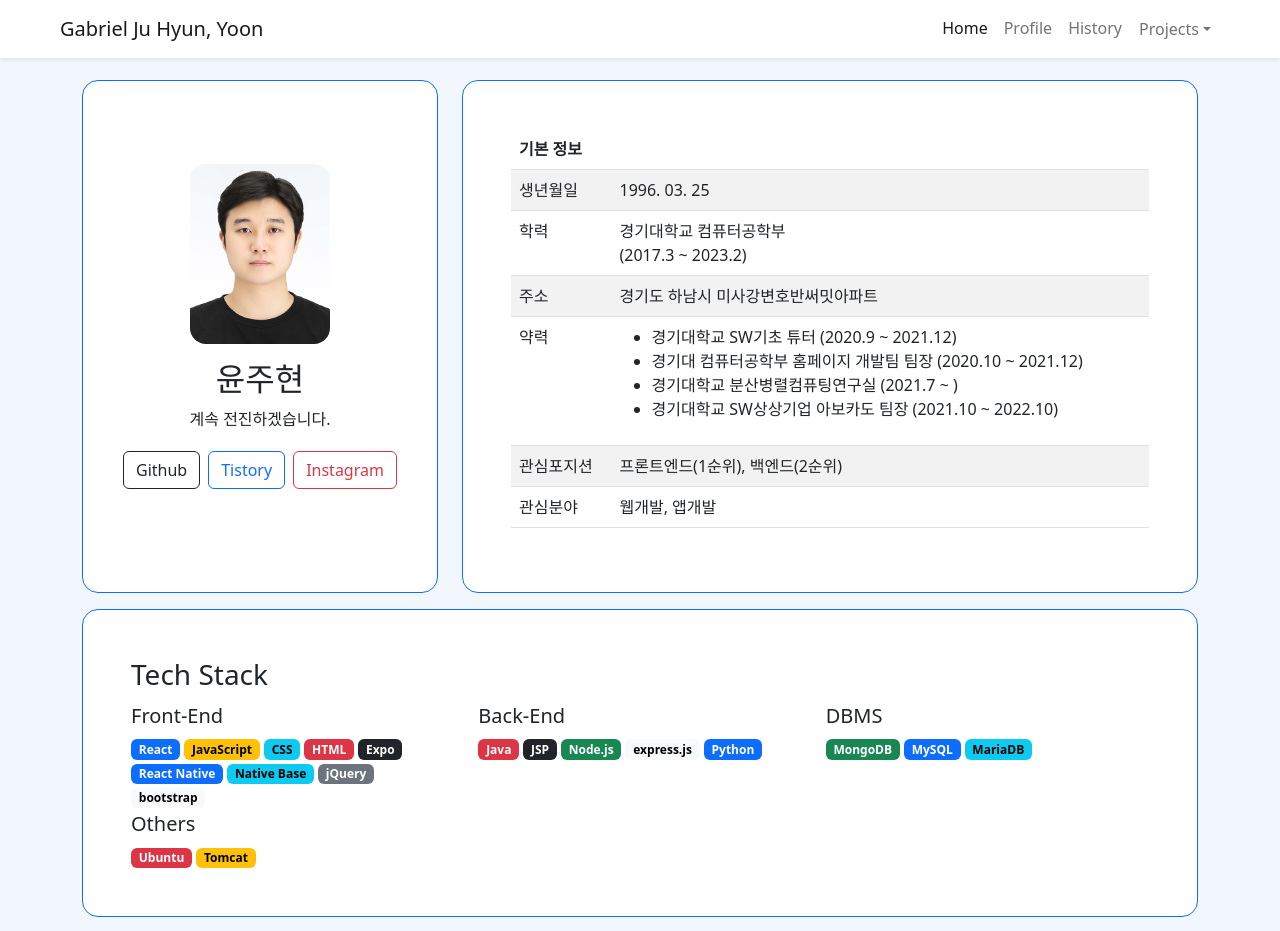
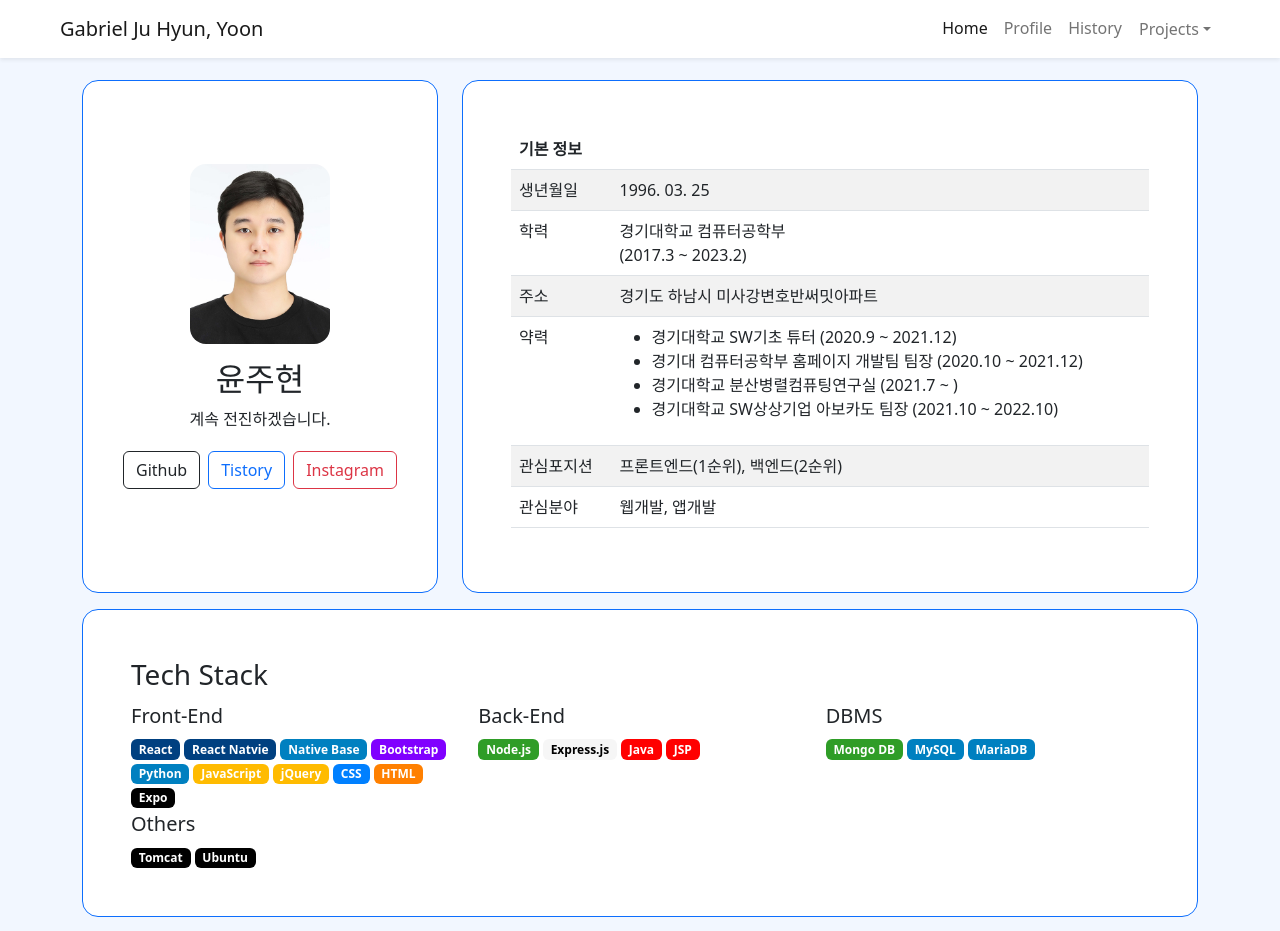
Before and after one commit to gabrielyoon7/gabrielyoon7, a React (Create React App) app: page /gabrielyoon7/profile in a window 1280 px wide. Shown: the top 931 px of the page. Built offline with nearby package versions, Linux system fonts and the light colour scheme.

Commit message:
기술표 업데이트

```diff
--- /dev/null
+++ b/src/assets/data/tech.js
@@ -0,0 +1,25 @@
+
+const tech = [
+    { type:"fe", label: "React", value: "react", bgColor:"#004080", txtColor:'#FFFFFF'},
+    { type:"fe", label: "React Natvie", value: "react-native", bgColor:'#004080', txtColor:'#FFFFFF'},
+    { type:"fe", label: "Native Base", value: "native-base", bgColor:"#0080c0", txtColor:'#FFFFFF'},
+    { type:"fe", label: "Bootstrap", value: "bootstrap", bgColor:"#8000ff", txtColor:'#FFFFFF'},
+    { type:"be", label: "Node.js", value: "node-js", bgColor:'#2F9D27', txtColor:'#FFFFFF'},
+    { type:"db", label: "Mongo DB", value: "mongo-db", bgColor:'#2F9D27', txtColor:'#FFFFFF'},
+    { type:"db", label: "MySQL", value: "mysql", bgColor:"#0080c0", txtColor:'#FFFFFF'},
+    { type:"db", label: "MariaDB", value: "mariadb", bgColor:"#0080c0", txtColor:'#FFFFFF'},
+    { type:"be", label: "Express.js", value: "express-js", bgColor:'#F6F6F6', txtColor:'#000000'},
+    { type:"be", label: "Java", value: "java", bgColor:'#FF0000', txtColor:'#FFFFFF'},
+    { type:"fe", label: "Python", value: "python", bgColor:"#0080c0", txtColor:'#FFFFFF'},
+    { type:"be", label: "JSP", value: "jsp", bgColor:'#FF0000', txtColor:'#FFFFFF'},
+    { type:"fe", label: "JavaScript", value: "javascript", bgColor:'#FFBB00', txtColor:'#FFFFFF'},
+    { type:"fe", label: "jQuery", value: "jquery", bgColor:'#FFBB00', txtColor:'#FFFFFF'},
+    { type:"fe", label: "CSS", value: "css", bgColor:"#0080ff", txtColor:'#FFFFFF'},
+    { type:"fe", label: "HTML", value: "html", bgColor:"#ff8000", txtColor:'#FFFFFF'},
+    { type:"fe", label: "Expo", value: "expo", bgColor:"#000000", txtColor:'#FFFFFF'},
+    { type:"etc", label: "Tomcat", value: "tomcat", bgColor:"#000000", txtColor:'#FFFFFF'},
+    { type:"etc", label: "Ubuntu", value: "ubuntu", bgColor:"#000000", txtColor:'#FFFFFF'},
+    { label: "??", value: "??", bgColor:"", txtColor:'#FFFFFF', disabled: true },
+]
+
+export default tech;
--- a/src/container/profile/TechStack.js
+++ b/src/container/profile/TechStack.js
@@ -1,44 +1,31 @@
+import tech from "../../assets/data/tech"
+
 export default () => {
-    const tech = [
-        { type: "fe", name: "React", color: "primary" },
-        { type: "fe", name: "JavaScript", color: "warning" },
-        { type: "fe", name: "CSS", color: "info" },
-        { type: "fe", name: "HTML", color: "danger" },
-        { type: "fe", name: "Expo", color: "dark" },
-        { type: "fe", name: "React Native", color: "primary" },
-        { type: "fe", name: "Native Base", color: "info" },
-        { type: "be", name: "Java", color: "danger" },
-        { type: "be", name: "JSP", color: "dark" },
-        { type: "fe", name: "jQuery", color: "secondary" },
-        { type: "db", name: "MongoDB", color: "success" },
-        { type: "be", name: "Node.js", color: "success" },
-        { type: "be", name: "express.js", color: "light" },
-        { type: "be", name: "Python", color: "primary" },
-        { type: "db", name: "MySQL", color: "primary" },
-        { type: "db", name: "MariaDB", color: "info" },
-        { type: "fe", name: "bootstrap", color: "light" },
-        { type: "etc", name: "Ubuntu", color: "danger" },
-        { type: "etc", name: "Tomcat", color: "warning" },
-    ]
+    const findTech = (t) => {
+        const idx = tech.findIndex((tech)=>tech.value===t.value)
+        return tech[idx]
+    }
+    // console.log(tech)
+
     return (
         <>
             <h3>Tech Stack</h3>
             <div className="row">
                 <div className="col-md-4 my-1">
                     <h5>Front-End</h5>
-                    {tech.filter((t) => t.type === 'fe').map((t) => <span key={t.name} className={"me-1 badge text-bg-" + t.color}>{t.name}</span>)}
+                    {tech.filter((t) => t.type === 'fe').map((t)=><span key={t.value} className="badge me-1" style={{"backgroundColor":findTech(t).bgColor, "color":findTech(t).txtColor}}>{findTech(t).label}</span>)}
                 </div>
                 <div className="col-md-4 my-1">
                     <h5>Back-End</h5>
-                    {tech.filter((t) => t.type === 'be').map((t) => <span key={t.name} className={"me-1 badge text-bg-" + t.color}>{t.name}</span>)}
+                    {tech.filter((t) => t.type === 'be').map((t)=><span key={t.value} className="badge me-1" style={{"backgroundColor":findTech(t).bgColor, "color":findTech(t).txtColor}}>{findTech(t).label}</span>)}
                 </div>
                 <div className="col-md-4 my-1">
                     <h5>DBMS</h5>
-                    {tech.filter((t) => t.type === 'db').map((t) => <span key={t.name} className={"me-1 badge text-bg-" + t.color}>{t.name}</span>)}
+                    {tech.filter((t) => t.type === 'db').map((t)=><span key={t.value} className="badge me-1" style={{"backgroundColor":findTech(t).bgColor, "color":findTech(t).txtColor}}>{findTech(t).label}</span>)}
                 </div>
                 <div className="col">
                     <h5>Others</h5>
-                    {tech.filter((t) => t.type === 'etc').map((t) => <span key={t.name} className={"me-1 badge text-bg-" + t.color}>{t.name}</span>)}
+                    {tech.filter((t) => t.type === 'etc').map((t)=><span key={t.value} className="badge me-1" style={{"backgroundColor":findTech(t).bgColor, "color":findTech(t).txtColor}}>{findTech(t).label}</span>)}
                 </div>
             </div>
         </>
```
